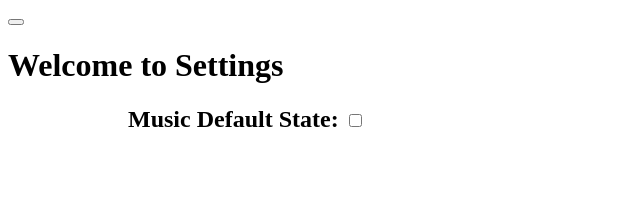
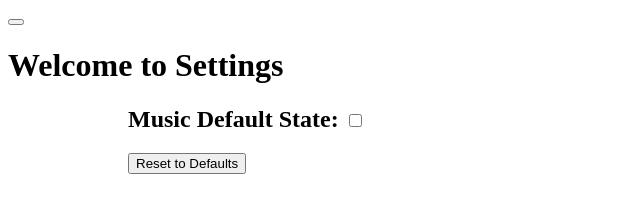
Before and after one commit to redris96/Typophobe, a plain HTML site: page App2/pages/Settings/Settings.html in a window 1280 px wide. Shown: the whole page, without its empty margins (0-640 px from the left). Drawn offline with Linux system fonts and the light colour scheme.

Commit message:
Reset Default settings

```diff
--- a/App2/js/default.js
+++ b/App2/js/default.js
@@ -54,7 +54,7 @@ function appendText() {
     //localStorage.setItem("top1","0");
     //localStorage.setItem("top2","0");
     //localStorage.setItem("top3","0");
-    localStorage.setItem("Music", "OFF");
+    //localStorage.setItem("Music", "OFF");
 }
 function choose() {
     localStorage.setItem("1", "Now seven world think timed while her. Spoil large oh he rooms on since an. Am up unwilling eagerness perceived incommode. Are not windows set luckily musical hundred can. Collecting if sympathize middletons be of of reasonably. Horrible so kindness at thoughts exercise no weddings subjects. The mrs gay removed towards journey chapter females offered not. Led distrusts otherwise who may newspaper but. Last he dull am none he mile hold as. She exposed painted fifteen are noisier mistake led waiting. Surprise not wandered speedily husbands although yet end. Are court tiled cease young built fat one man taken. We highest ye friends is exposed equally in. Ignorant had too strictly followed. Astonished as travelling assistance or unreserved oh pianoforte ye. Five with seen put need tore add neat. Bringing it is he returned received raptures.Tolerably earnestly middleton extremely distrusts she boy now not. Add and offered prepare how cordial two promise. Greatly who affixed suppose but enquire compact prepare all put. Added forth chief trees but rooms think may. Wicket do manner others seemed enable rather in. Excellent own discovery unfeeling sweetness questions the gentleman. Chapter shyness matters mr parlors if mention thought. ");
--- a/App2/pages/Settings/Settings.html
+++ b/App2/pages/Settings/Settings.html
@@ -17,6 +17,7 @@
         </header>
         <section class="page-section" aria-label="Main content" role="main">
             <h2>Music Default State: <input onchange="musicchange()" id="musiccheck" type="checkbox" name="musictog" value="Music" /></h2>
+            <button onclick="resetdef()">Reset to Defaults</button>
         </section>
     </div>
 </body>
--- a/App2/pages/Settings/Settings.js
+++ b/App2/pages/Settings/Settings.js
@@ -34,3 +34,9 @@ function musicchange() {
     }
 
 }
+function resetdef() {
+    localStorage.setItem("top1","0");
+    localStorage.setItem("top2","0");
+    localStorage.setItem("top3","0");
+    localStorage.setItem("Music", "OFF");
+}
```
